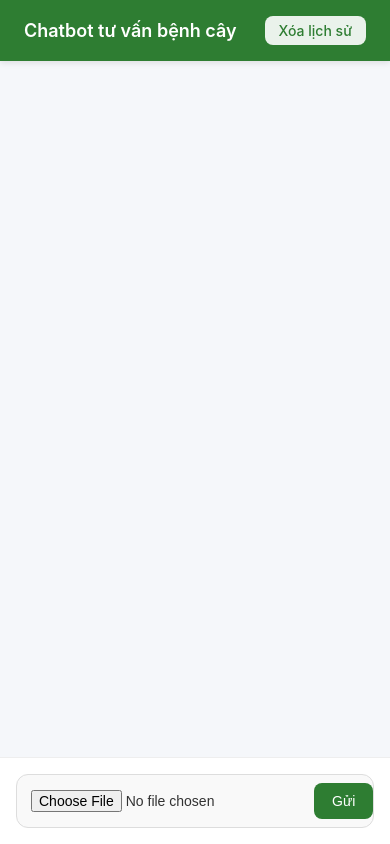
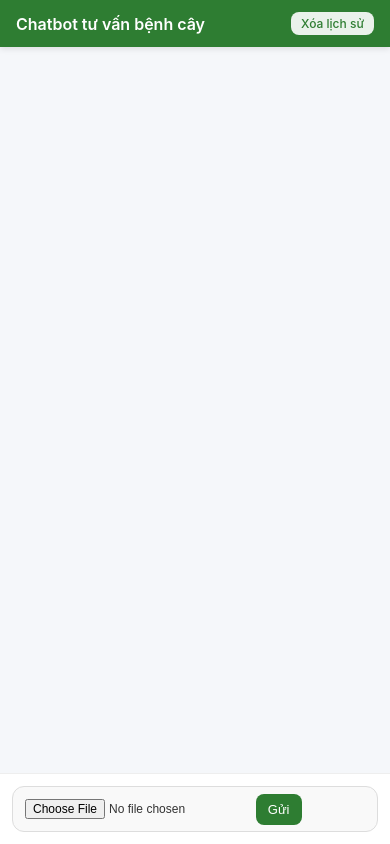
Before and after one commit to tuanminh7/chan_doan, a Flask app: page / in a window 390 px wide. Run offline with Flask 3, Linux system fonts and the light colour scheme.

Commit message:
chinh sua lan 6

```diff
--- a/templates/chat.html
+++ b/templates/chat.html
@@ -45,7 +45,7 @@
     .chat-box {
       flex: 1;
       overflow-y: auto;
-      padding: 24px;
+      padding: 16px;
       max-width: 960px;
       margin: 0 auto;
       width: 100%;
@@ -53,7 +53,7 @@
 
     .message {
       display: flex;
-      margin-bottom: 20px;
+      margin-bottom: 16px;
       gap: 10px;
     }
     .message.bot {
@@ -64,12 +64,13 @@
     }
 
     .bubble {
-      padding: 14px 18px;
+      padding: 12px 16px;
       border-radius: 16px;
-      max-width: 70%;
+      max-width: 75%;
       line-height: 1.5;
       font-size: 15px;
       white-space: pre-wrap;
+      word-wrap: break-word;
     }
 
     .bot .bubble {
@@ -85,14 +86,15 @@
     }
 
     .chat-image {
-      max-width: 240px;
+      max-width: 200px;
       border-radius: 12px;
       border: 2px solid #ddd;
     }
+
     .chat-form {
       display: flex;
       justify-content: center;
-      padding: 16px;
+      padding: 12px;
       background: #fff;
       border-top: 1px solid #eee;
     }
@@ -103,7 +105,7 @@
       background: #f9f9f9;
       border: 1px solid #ddd;
       border-radius: 12px;
-      padding: 8px;
+      padding: 6px;
       width: 100%;
       max-width: 960px;
     }
@@ -117,8 +119,8 @@
     }
 
     .chat-form button {
-      margin-left: 12px;
-      padding: 10px 18px;
+      margin-left: 8px;
+      padding: 10px 16px;
       background: #2e7d32;
       color: white;
       border: none;
@@ -131,6 +133,38 @@
 
     .chat-form button:hover {
       background: #256628;
+    }
+
+    /* 📱 Responsive cho điện thoại */
+    @media (max-width: 600px) {
+      .chat-header {
+        font-size: 16px;
+        padding: 12px 16px;
+      }
+      .chat-header a {
+        font-size: 12px;
+        padding: 4px 10px;
+      }
+      .bubble {
+        max-width: 85%;
+        font-size: 14px;
+        padding: 10px 12px;
+      }
+      .chat-image {
+        max-width: 150px;
+      }
+      .chat-form-inner {
+        flex-direction: row;
+        padding: 6px;
+      }
+      .chat-form input[type="file"] {
+        font-size: 12px;
+        max-width: 65%;
+      }
+      .chat-form button {
+        padding: 8px 12px;
+        font-size: 13px;
+      }
     }
   </style>
 </head>
@@ -157,6 +191,7 @@
       {% endif %}
     {% endfor %}
   </div>
+
   <form action="{{ url_for('send') }}" method="post" enctype="multipart/form-data" class="chat-form">
     <div class="chat-form-inner">
       <input type="file" name="file" accept="image/*" required>
```
Also changed, not shown: templates/index.html (+31 -3 lines), static/uploads/20250809094701_test4.jpg (deleted), static/uploads/20250809095716_test1.jpg (deleted), static/uploads/20250809191008_20250809094701_test4.jpg (deleted), static/uploads/20250811224853_test2.jpg (deleted), static/uploads/20250911195243_2-hinh-anh-cay-lua-chin-vang-inkythuatso-27-13-26-54_1.jpg (deleted), static/uploads/20250911195313_benh-phan-trang-hai-nho-va-bien-phap-phong-tri-kimnonggoldstar-vn-1_1.jpg (deleted), static/uploads/20250923194508_benh-phan-trang-hai-nho-va-bien-phap-phong-tri-kimnonggoldstar-vn-1_1.jpg (deleted), static/uploads/20250923220847_2-hinh-anh-cay-lua-chin-vang-inkythuatso-27-13-26-54_1.jpg (deleted), static/uploads/20250923220903_1539942302687_1.png (deleted), static/uploads/20250923220911_benh-dao-on-tren-lua.png (deleted), static/uploads/20250923220927_10_cuonlanho02.jpg (deleted), static/uploads/20250925124704_4-16-1024x683_1.jpg (deleted), static/uploads/20250925124705_4-16-1024x683_1.jpg (deleted), 5 more files.
